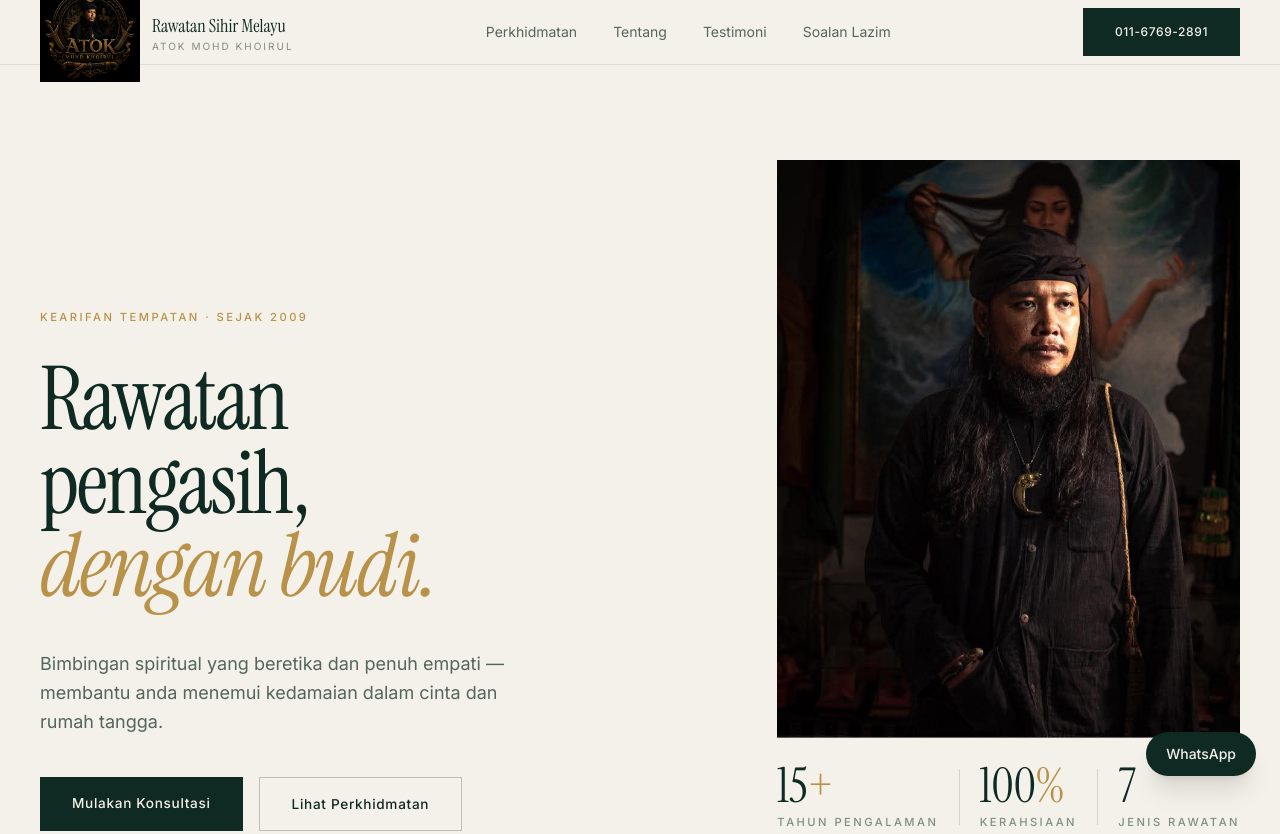
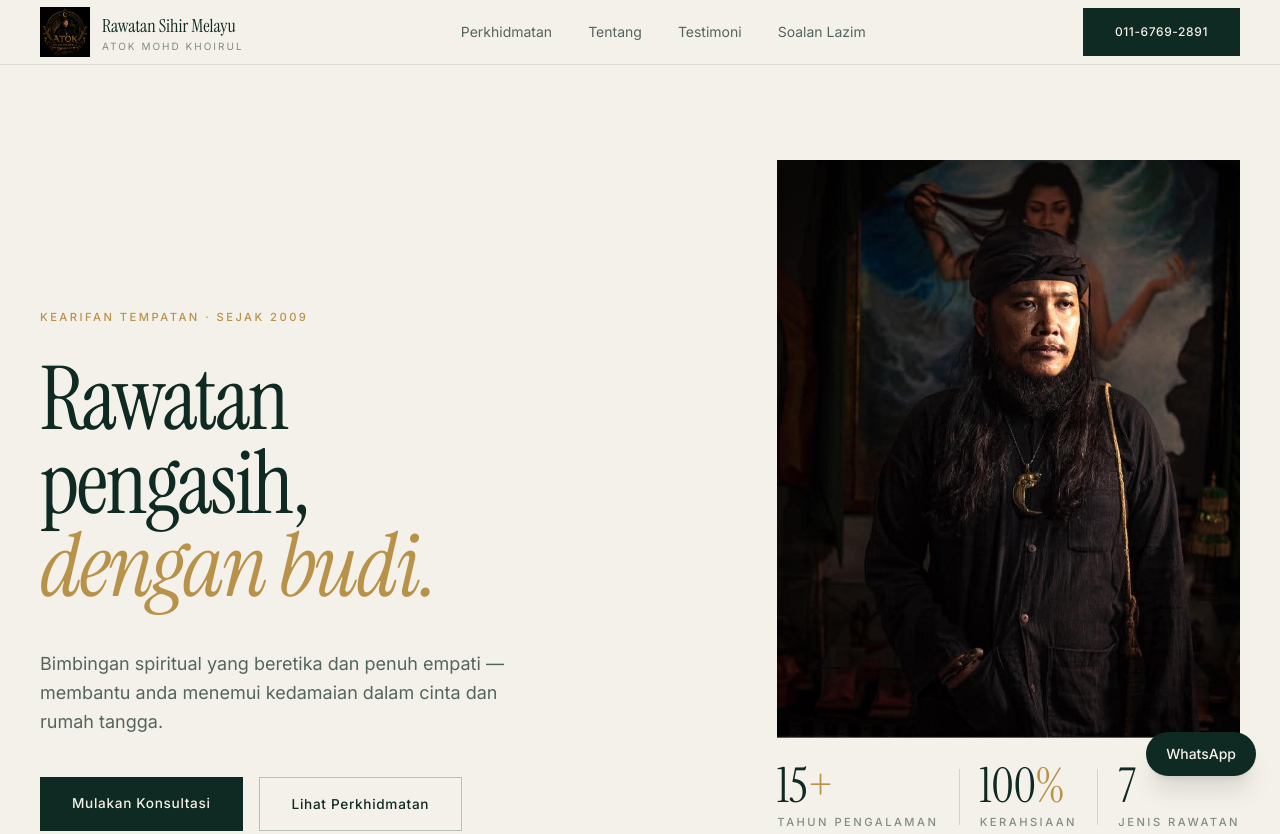
Before and after one commit to maulanabadarin123/rawatan-sihir-melayu, a plain HTML site: page index.html in a window 1280 px wide. Shown: the top 834 px of the page. Drawn offline with nearby package versions, Linux system fonts and the light colour scheme.

Commit message:
Adjust logo image width in header
Reduced logo image width from 100 to 50 pixels.

```diff
--- a/index.html
+++ b/index.html
@@ -112,7 +112,7 @@
         <div class="max-w-7xl mx-auto px-6 lg:px-10 h-16 flex items-center justify-between">
             <!-- LOGO + NAMA PENUH -->
             <a href="#" class="flex items-center gap-3">
-                <img src="WhatsApp Image 2026-11-15 at 18.50.18 (2).jpeg" alt="logo" width=100;>
+                <img src="WhatsApp Image 2026-11-15 at 18.50.18 (2).jpeg" alt="logo" width=50;>
                 <div class="leading-tight">
                     <span class="block font-serif text-lg text-forest">Rawatan Sihir Melayu</span>
                     <span class="block text-[10px] tracking-[0.2em] uppercase text-forest/50">Atok Mohd Khoirul</span>
```
